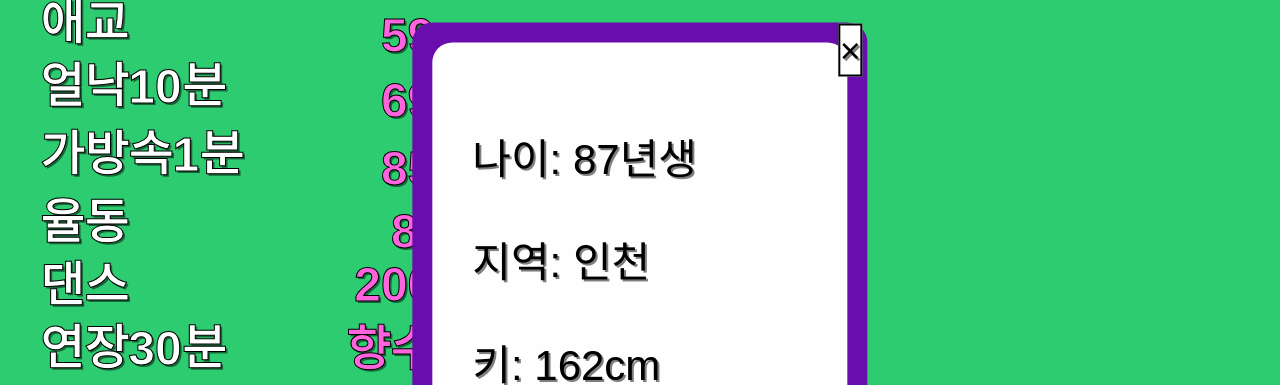
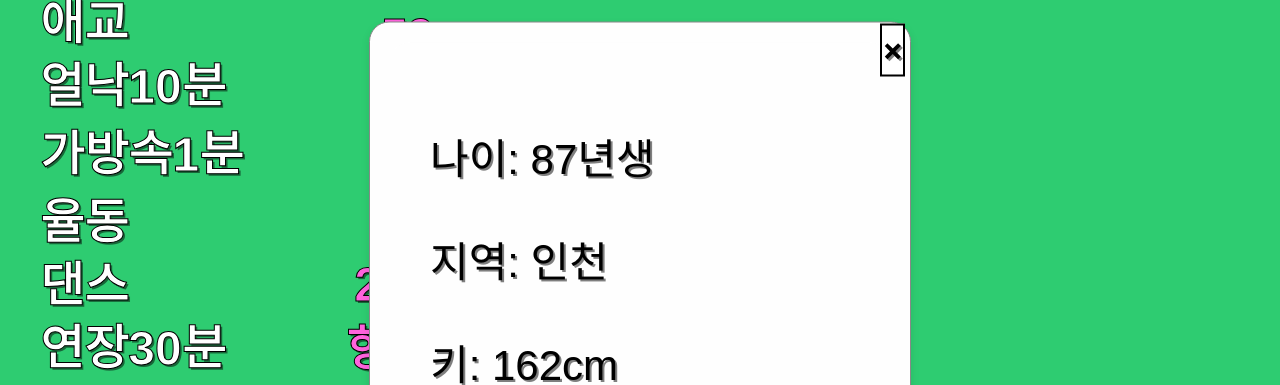
Before and after one commit to yunrang2/dwmission.github.io, a plain HTML site: page index.html in a window 1280 px wide. Both pictures are taken after a click on the element "프로필". Shown: the part 544-929 px from the top of the page. Drawn offline with Linux system fonts and the light colour scheme; a web font is replaced by a local one.

Commit message:
Update index.html

```diff
--- a/index.html
+++ b/index.html
@@ -190,7 +190,7 @@
 
     #bgMusicButton {
         position: fixed;
-        bottom: 20px;
+        bottom: 120px;
         right: 20px;
         cursor: pointer; /* 마우스를 올렸을 때 포인터로 변경하여 클릭 가능한 요소임을 표시합니다. */
         z-index: 1000;
@@ -219,6 +219,7 @@
         bottom: 20px;
         right: 20px;
         background-color: rgba(255, 255, 255, 0.5);
+        border: 2px solid #000;
         padding: 10px 20px;
         border-radius: 10px;
         font-size: 48px;
@@ -246,10 +247,15 @@
         left: 50%;
         transform: translate(-50%, -50%);
         background-color: #6a0dad; /* 모달 창의 바깥 색상을 자두색으로 설정합니다. */
-        z-index: 1000;
+        z-index: 1; /* 다른 요소 위에 표시되도록 설정 */
+        width: 80%; /* 모달의 너비 */
+        max-width: 500px; /* 최대 너비 설정 */
+        background-color: #fefefe; /* 배경색 */
         padding: 20px;
+        border: 1px solid #888; /* 테두리 설정 */
         border-radius: 20px; /* 모달 창의 테두리를 둥글게 만듭니다. */
         font-family: 'CustomFont', sans-serif; /* 폰트 설정 */
+        box-shadow: 0 4px 8px rgba(0, 0, 0, 0.1); /* 그림자 효과 */
     }
 
     .modal-content {
@@ -266,20 +272,25 @@
 
     .close {
         position: absolute;
+        float: right; /* 오른쪽에 배치 */
         top: 1px; /* 모달 내부에서 상단 여백을 조정합니다. */
         right: 5px; /* 모달 내부에서 우측 여백을 조정합니다. */
         cursor: pointer;
         font-size: 36px; /* X 버튼의 크기를 크게 조정합니다. */
-        color: #000000; /* X 버튼의 색상을 지정합니다. */
+        font-weight: bold; /* 글자 굵기 */
+        color: black; /* X 버튼의 색상을 지정합니다. */
         background-color: #ffffff;
         border: 2px solid #000000; /* X 버튼에 테두리를 추가합니다. */
         font-family: system-ui, -apple-system, BlinkMacSystemFont, 'Segoe UI', Roboto, Oxygen, Ubuntu, Cantarell, 'Open Sans', 'Helvetica Neue', sans-serif;
     }
 
     /* X 버튼에 호버 효과 추가 */
-    .close:hover {
-        background-color: #ff0000; /* 호버시 배경색을 흰색으로 변경합니다. */
-        color: #6a0dad; /* 호버시 텍스트 색상을 자두색으로 변경합니다. */
+    .close:hover,
+    .close:focus {
+        background-color: rgb(38, 0, 255);
+        color: rgb(255, 0, 0); /* 마우스를 가져다 대거나 포커스 시 글자 색상 변경 */
+        text-decoration: none; /* 밑줄 제거 */
+        cursor: pointer; /* 포인터 모양으로 변경 */
     }
 
     .modal.left {
@@ -610,6 +621,30 @@
         closeModal('myModal'); // 모달의 ID를 전달하여 closeModal 함수 호출
     });
 
+    // 모달을 화면 중앙에 위치시키는 함수
+    function centerModal(modalId) {
+        var modal = document.getElementById(modalId);
+        var screenWidth = window.innerWidth;
+        var screenHeight = window.innerHeight;
+        var modalWidth = modal.offsetWidth;
+        var modalHeight = modal.offsetHeight;
+
+        var leftPosition = (screenWidth - modalWidth) / 2;
+        var topPosition = (screenHeight - modalHeight) / 2;
+
+        modal.style.left = leftPosition + 'px';
+        modal.style.top = topPosition + 'px';
+    }
+
+    // 프로필 모달을 중앙에 위치시킴
+    centerModal('myModal');
+
+    // 윈도우 크기가 변경될 때마다 모달을 다시 중앙에 위치시킴
+    window.addEventListener('resize', function() {
+        centerModal('myModal');
+    });
+
+
     function closeModal() {
         document.getElementById("myModal").style.display = 'none';
     }
```
